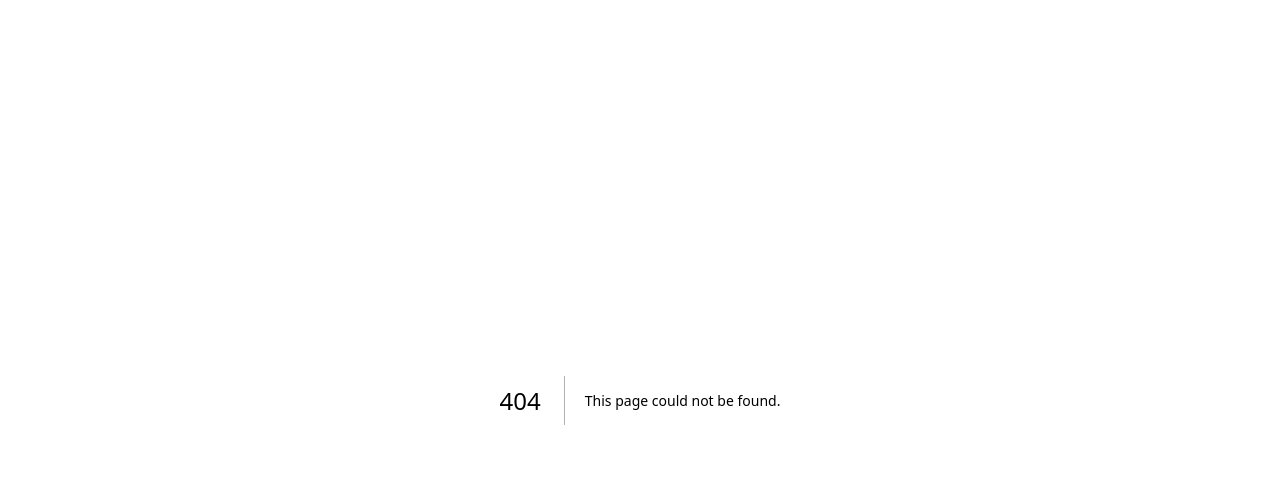
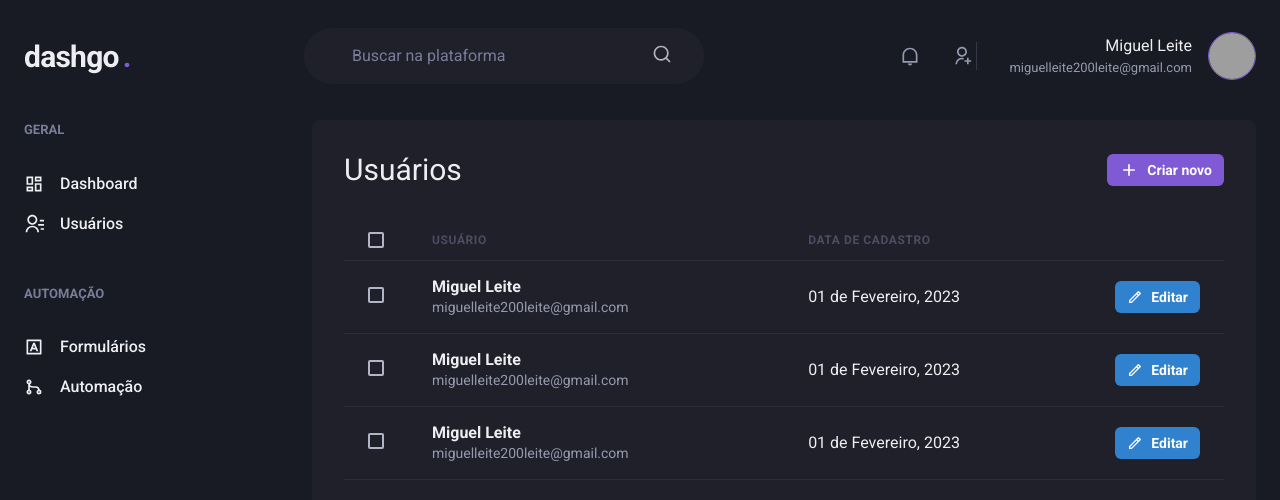
Before and after one commit to Miguel-Leite/chakra-ui-dashgo, a Next.js app: page /users in a window 1280 px wide. Before the commit this address had no page. Shown: the top 500 px of the page. Built offline with nearby package versions, Linux system fonts and the light colour scheme; grey boxes are pictures that could not be loaded.

Commit message:
💄 UI: users page

```diff
--- /dev/null
+++ b/src/pages/users/index.tsx
@@ -0,0 +1,119 @@
+
+import { Box, Button, Checkbox, Flex, Heading, Icon, Table, Tbody, Td, Text, Th, Thead, Tr } from "@chakra-ui/react";
+
+import { Header } from "@/src/components/Header";
+import { Sidebar } from "@/src/components/Sidebar";
+import { RiAddLine, RiPencilLine } from "react-icons/ri";
+
+
+export default function Users() {
+  return (
+    <Box>
+      <Header />
+
+      <Flex w="100%" my="6" maxW={1480} mx="auto" px="6">
+        <Sidebar />
+
+        <Box flex="1" borderRadius={8} bg="gray.800" p="8">
+          <Flex mb="8" justify="space-between" align="center">
+            <Heading size="lg" fontWeight="normal">Usuários</Heading>
+
+            <Button
+              as="a"
+              size="sm"
+              fontSize="sm"
+              colorScheme="purple"
+              leftIcon={<Icon as={RiAddLine} fontSize="20" />}
+            >
+              Criar novo
+            </Button>
+          </Flex>
+
+          <Table colorScheme="whiteAlpha">
+            <Thead>
+              <Tr>
+                <Th px="6" color="gray.300" width="8">
+                  <Checkbox colorScheme="purple" />
+                </Th>
+                <Th> Usuário </Th>
+                <Th> Data de cadastro </Th>
+                <Th width="8"></Th>
+              </Tr>
+            </Thead>
+            <Tbody>
+              <Tr>
+                <Td px="6">
+                  <Checkbox colorScheme="purple" />
+                </Td>
+                <Td>
+                  <Box>
+                    <Text fontWeight="bold">Miguel Leite</Text>
+                    <Text fontSize="sm" color="gray.300">miguelleite200leite@gmail.com</Text>
+                  </Box>
+                </Td>
+                <Td>01 de Fevereiro, 2023</Td>
+                <Td>
+                  <Button
+                    as="a"
+                    size="sm"
+                    fontSize="sm"
+                    colorScheme="blue"
+                    leftIcon={<Icon as={RiPencilLine} fontSize="16" />}
+                  >
+                    Editar
+                  </Button>
+                </Td>
+              </Tr>
+              <Tr>
+                <Td px="6">
+                  <Checkbox colorScheme="purple" />
+                </Td>
+                <Td>
+                  <Box>
+                    <Text fontWeight="bold">Miguel Leite</Text>
+                    <Text fontSize="sm" color="gray.300">miguelleite200leite@gmail.com</Text>
+                  </Box>
+                </Td>
+                <Td>01 de Fevereiro, 2023</Td>
+                <Td>
+                  <Button
+                    as="a"
+                    size="sm"
+                    fontSize="sm"
+                    colorScheme="blue"
+                    leftIcon={<Icon as={RiPencilLine} fontSize="16" />}
+                  >
+                    Editar
+                  </Button>
+                </Td>
+              </Tr>
+              <Tr>
+                <Td px="6">
+                  <Checkbox colorScheme="purple" />
+                </Td>
+                <Td>
+                  <Box>
+                    <Text fontWeight="bold">Miguel Leite</Text>
+                    <Text fontSize="sm" color="gray.300">miguelleite200leite@gmail.com</Text>
+                  </Box>
+                </Td>
+                <Td>01 de Fevereiro, 2023</Td>
+                <Td>
+                  <Button
+                    as="a"
+                    size="sm"
+                    fontSize="sm"
+                    colorScheme="blue"
+                    leftIcon={<Icon as={RiPencilLine} fontSize="16" />}
+                  >
+                    Editar
+                  </Button>
+                </Td>
+              </Tr>
+            </Tbody>
+          </Table>
+        </Box>
+      </Flex>
+    </Box>
+  );
+}
```
